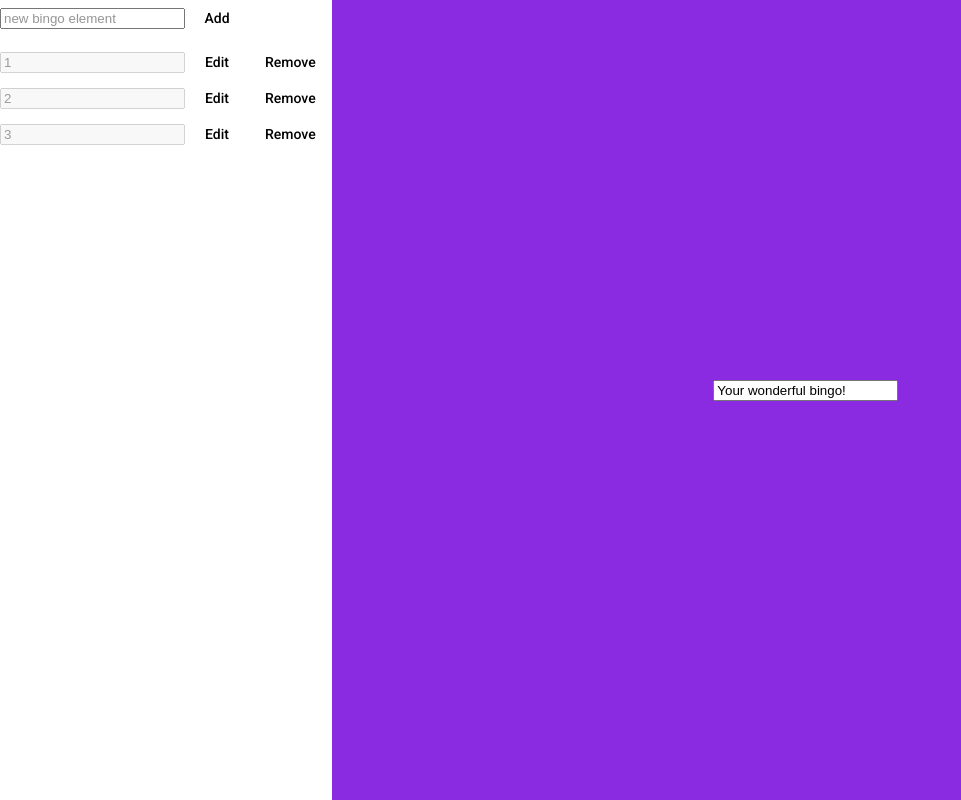
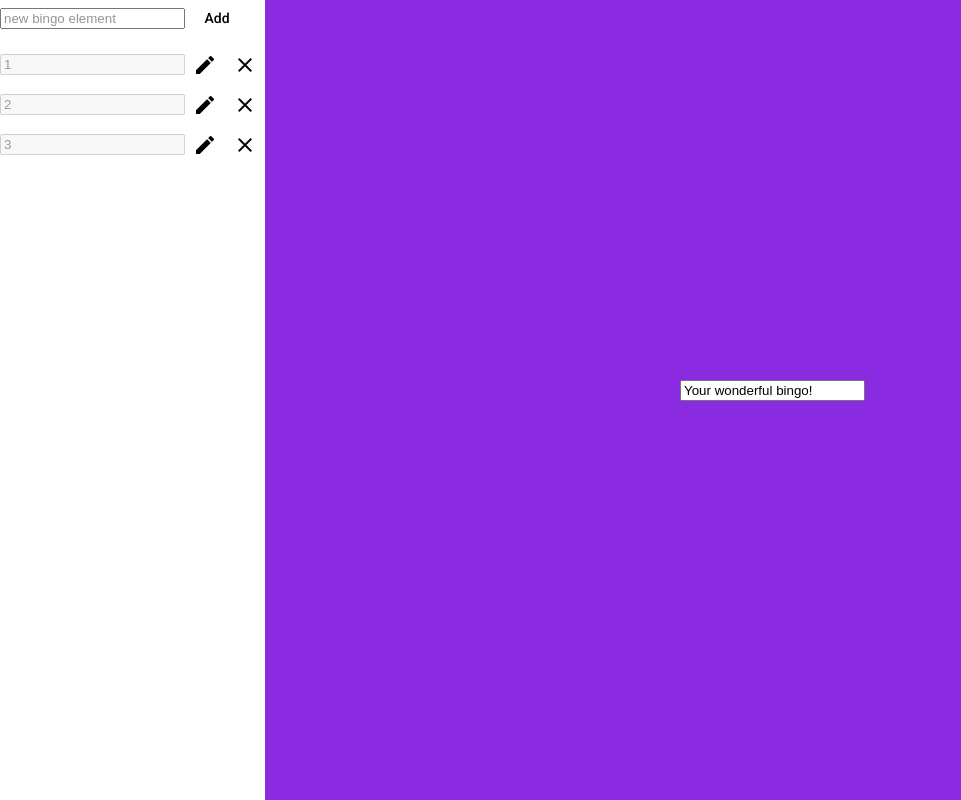
Before and after one commit to VostroknutovaDS/twitter-bingo, an Angular app: page / in a window 1280 px wide. Shown: the whole page, without its empty margins (0-961 px from the left). Built offline with nearby package versions, Linux system fonts and the light colour scheme.

Commit message:
feat: add icons to buttons

```diff
--- a/src/app/app.module.ts
+++ b/src/app/app.module.ts
@@ -4,6 +4,7 @@ import { MatInputModule } from '@angular/material/input'
 import { FormsModule, ReactiveFormsModule } from '@angular/forms';
 import { MatListModule } from '@angular/material/list';
 import { MatButtonModule } from '@angular/material/button';
+import { MatIconModule } from '@angular/material/icon';
 
 import { AppComponent } from './app.component';
 import { BrowserAnimationsModule } from '@angular/platform-browser/animations';
@@ -26,7 +27,8 @@ import { BingoElementComponent } from './bingo-element/bingo-element.component';
     FormsModule,
     ReactiveFormsModule,
     MatListModule,
-    MatButtonModule
+    MatButtonModule,
+    MatIconModule
   ],
   providers: [DATA_PROVIDERS],
   bootstrap: [AppComponent]
--- a/src/app/bingo-element/bingo-element.component.html
+++ b/src/app/bingo-element/bingo-element.component.html
@@ -1,9 +1,10 @@
-<input
-  matInput
-  type="text"
-  [(ngModel)]="NewValue"
-  [disabled]="!ChangeValue"
-/>
-<button *ngIf="!ChangeValue" mat-button (click)="editElement()">Edit</button>
-<button mat-button *ngIf="ChangeValue" (click)="saveElement()">Save</button>
-<button mat-button (click)="removeElement()">Remove</button>
+<input matInput type="text" [(ngModel)]="NewValue" [disabled]="!ChangeValue" />
+<button *ngIf="!ChangeValue" mat-icon-button (click)="editElement()">
+  <mat-icon>edit</mat-icon>
+</button>
+<button mat-icon-button *ngIf="ChangeValue" (click)="saveElement()">
+  <mat-icon>done</mat-icon>
+</button>
+<button mat-icon-button (click)="removeElement()">
+  <mat-icon>close</mat-icon>
+</button>
```
